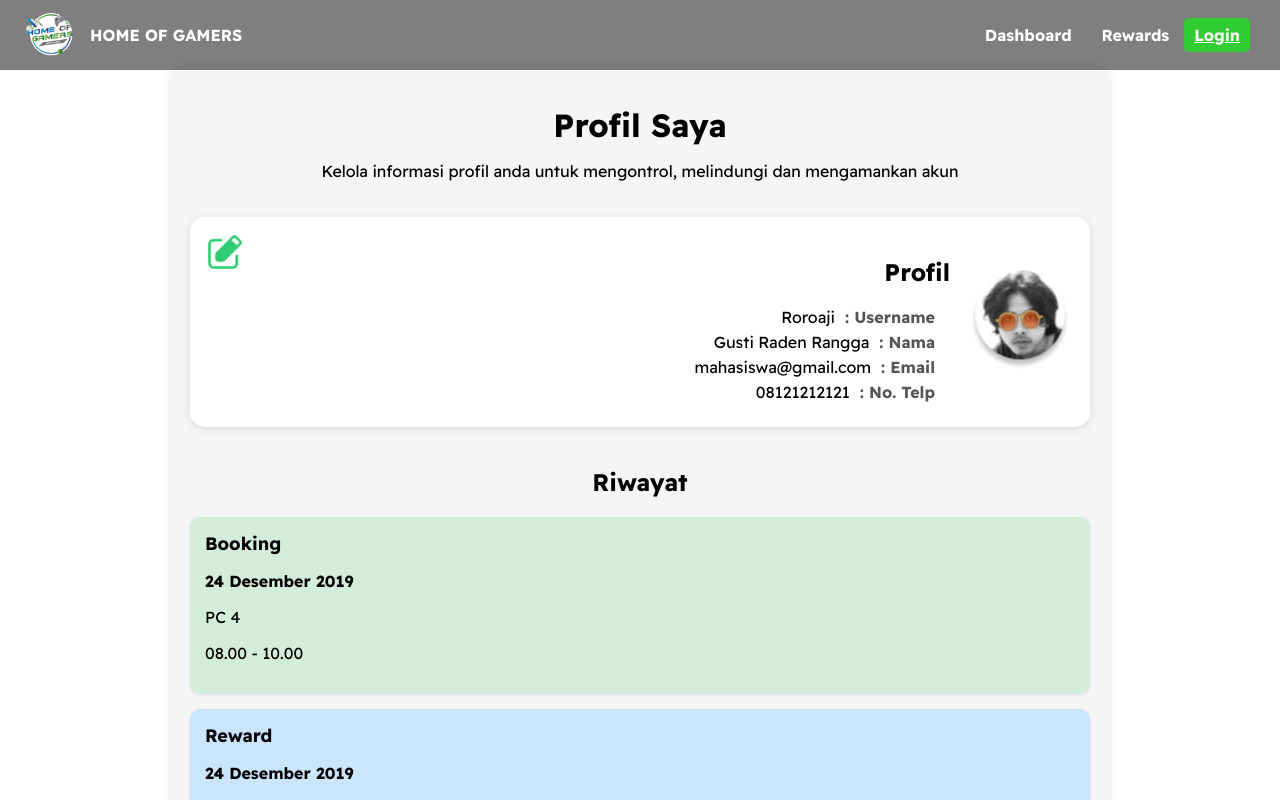
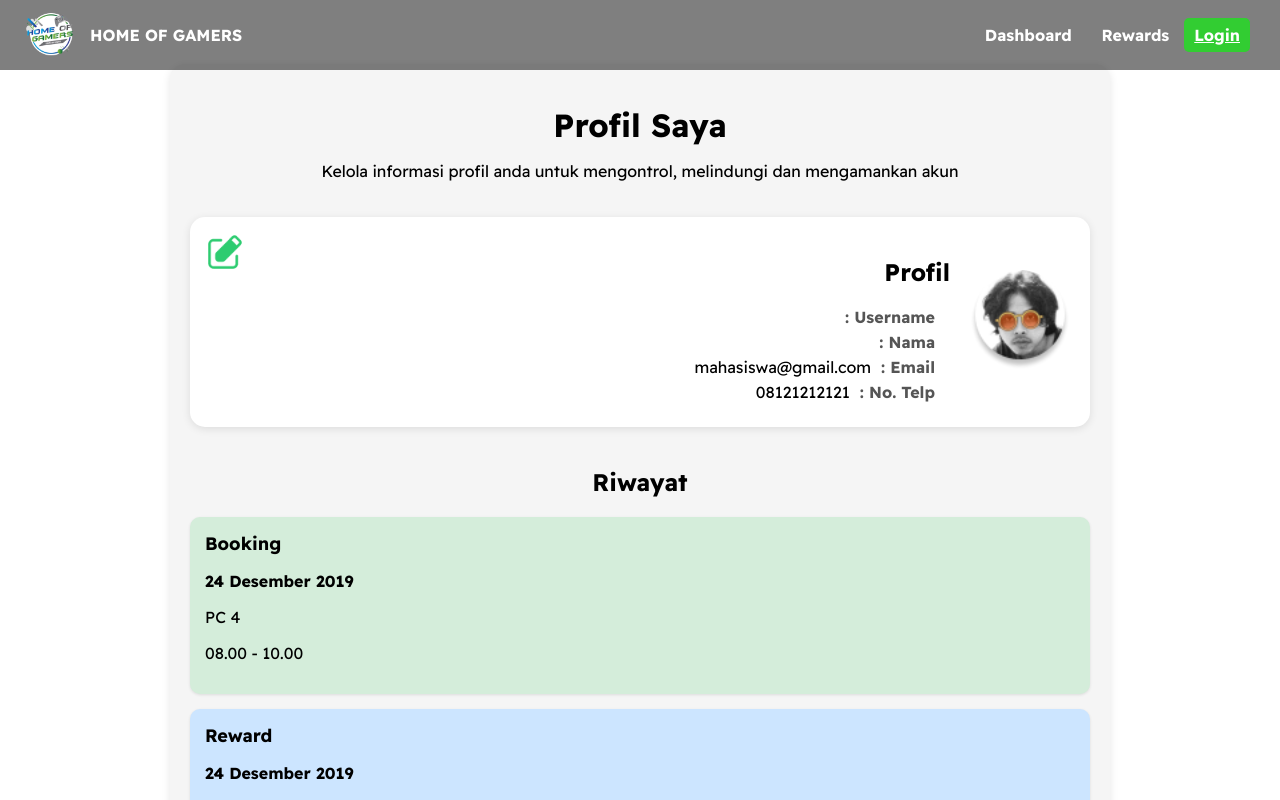
Before and after one commit to revalinocalvin/WebProjectHoG, a React (Create React App) app in the folder client/: page /profile in a window 1280 px wide. Shown: the top 800 px of the page. Built offline with nearby package versions, Linux system fonts and the light colour scheme.

Commit message:
update profile

```diff
--- a/client/src/components/Navbar.js
+++ b/client/src/components/Navbar.js
@@ -26,7 +26,9 @@ const Navbar = () => {
           <>
             <img src='/Notification.png' alt="Notifications" className="icon" />
             <img src="/photoprofile.png" alt="User" className="icon" />
-            <button className="user-button">{username}</button>
+            <button className="user-button">
+              <Link to="/profile" >{username}</Link>
+              </button>
             <button onClick={logout} className="user-button">Logout</button>
           </>
         ) : (
--- a/client/src/components/UserProfile.js
+++ b/client/src/components/UserProfile.js
@@ -1,10 +1,12 @@
 // components/UserProfile.js
 import React, { useState, useEffect } from 'react';
 import '../styles/userProfile.css'; // Tambahkan CSS untuk styling
+import { useAuth } from '../context/AuthContext';
 import { Link } from 'react-router-dom';
 
 const UserProfile = () => {
     // State untuk menyimpan data user
+    const { username } = useAuth();
     const [userData, setUserData] = useState({
         username: '',
         points: 0,
@@ -32,7 +34,7 @@ const UserProfile = () => {
                 }
                 const data = await response.json();
                 setUserData({
-                    username: data.username,
+                    username: {username},
                     points: data.points,
                     billingTime: data.billingTime,
                     nextBooking: data.nextBooking,
@@ -52,7 +54,7 @@ return (
                 <img src="photoprofile.png" alt="Profile" className="profile-pic" />
             </Link>
             <div className="profile-header">
-                <h3>{userData.username || 'username...'}</h3>
+                <h3>{username}</h3>
                 <p className="points">POIN: {userData.points}</p>
             </div>
             <div className="billing-info">
--- a/client/src/pages/User/ProfilePage.js
+++ b/client/src/pages/User/ProfilePage.js
@@ -1,11 +1,13 @@
 import React, { useState } from 'react';
 import '../../styles/profilePage.css';
+import { useAuth } from '../../context/AuthContext';
 import { Link } from 'react-router-dom'; // Import Link
 
 const ProfilePage = () => {
+    const { username } = useAuth();
     const [profile] = useState({
-        username: 'Roroaji',
-        name: 'Gusti Raden Rangga',
+        username: {username},
+        name: {username},
         email: 'mahasiswa@gmail.com',
         phone: '08121212121'
     });
@@ -25,8 +27,8 @@ const ProfilePage = () => {
                 <div className="profile-info">
                     <div className="profile-details">
                         <h2>Profil</h2>
-                        <p>{profile.username}<span>: Username</span></p>
-                        <p>{profile.name}<span>: Nama</span></p>
+                        <p>{username}<span>: Username</span></p>
+                        <p>{username}<span>: Nama</span></p>
                         <p>{profile.email}<span>: Email</span></p>
                         <p>{profile.phone}<span>: No. Telp</span></p>
                     </div>
```
Also changed, not shown: client/public/background_abstrak_4.svg (added).
